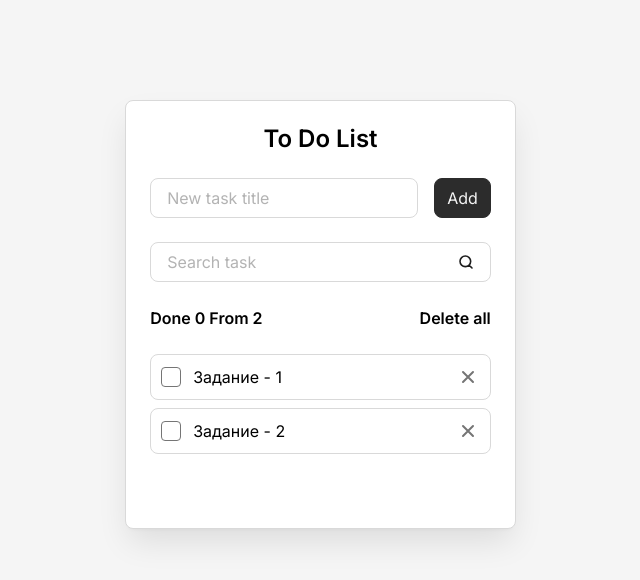
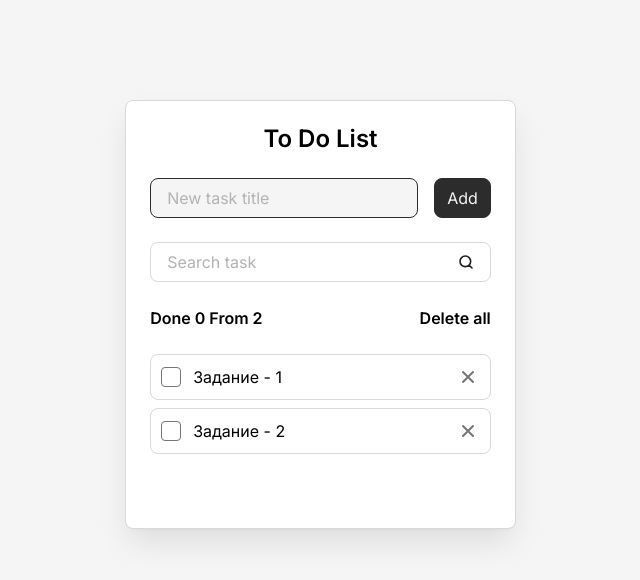
Before and after one commit to BeNDYGo/React-learn, a React (Vite) app: page / in a window 1280 px wide. Shown: the top 580 px of the page, without its empty margins (312-952 px from the left). Built offline with nearby package versions, Linux system fonts and the light colour scheme.

Commit message:
add focus

```diff
--- a/src/components/AddTaskForm.jsx
+++ b/src/components/AddTaskForm.jsx
@@ -7,6 +7,7 @@ const AddTaskForm = (props) => {
         addTask,
         newTaskTitle,
         setNewTaskTitle,
+        ref,
     } = props
 
     const onSubmit = (event) => {
@@ -21,6 +22,7 @@ const AddTaskForm = (props) => {
                 id="new-task"
                 value={newTaskTitle}
                 onInput={(event) => {setNewTaskTitle(event.target.value)}}
+                ref={ref}
             />
             <Button type="submit"> Add </Button>
       </form>
--- a/src/components/Field.jsx
+++ b/src/components/Field.jsx
@@ -6,6 +6,7 @@ const Field = (props) => {
     type = 'text',
     onInput,
     value,
+    ref,
   } = props
 
   return (
@@ -24,6 +25,7 @@ const Field = (props) => {
             type={type}
             value={value}
             onInput={onInput}
+            ref={ref}
         />
       </div>
   )
--- a/src/components/Todo.jsx
+++ b/src/components/Todo.jsx
@@ -1,4 +1,4 @@
-import { useState, useEffect } from 'react'
+import { useState, useEffect, useRef } from 'react'
 import AddTaskForm from './AddTaskForm'
 import SearchTaskForm from './SearchTaskForm'
 import TodoInfo from './TodoInfo'
@@ -17,6 +17,7 @@ const Todo = () => {
     )
 
     const [newTaskTitle, setNewTaskTitle] = useState('')
+    const newTaskInputRef = useRef(null)
     const [searchQuery, setSearchQuery] = useState('')
 
     const deleteAllTasks = () => {
@@ -61,6 +62,9 @@ const Todo = () => {
         localStorage.setItem('tasks', JSON.stringify(tasks))
     }, [tasks])
 
+    useEffect(() => {
+        newTaskInputRef.current.focus()
+    }, [])
 
     const clearSearchQuery = searchQuery.trim().toLowerCase()
     const filterdTasks = clearSearchQuery.length > 0
@@ -74,6 +78,7 @@ const Todo = () => {
             addTask={addTask}
             newTaskTitle={newTaskTitle}
             setNewTaskTitle={setNewTaskTitle}
+            ref={newTaskInputRef}
         />
         <SearchTaskForm
         searchQuery={searchQuery}
```
